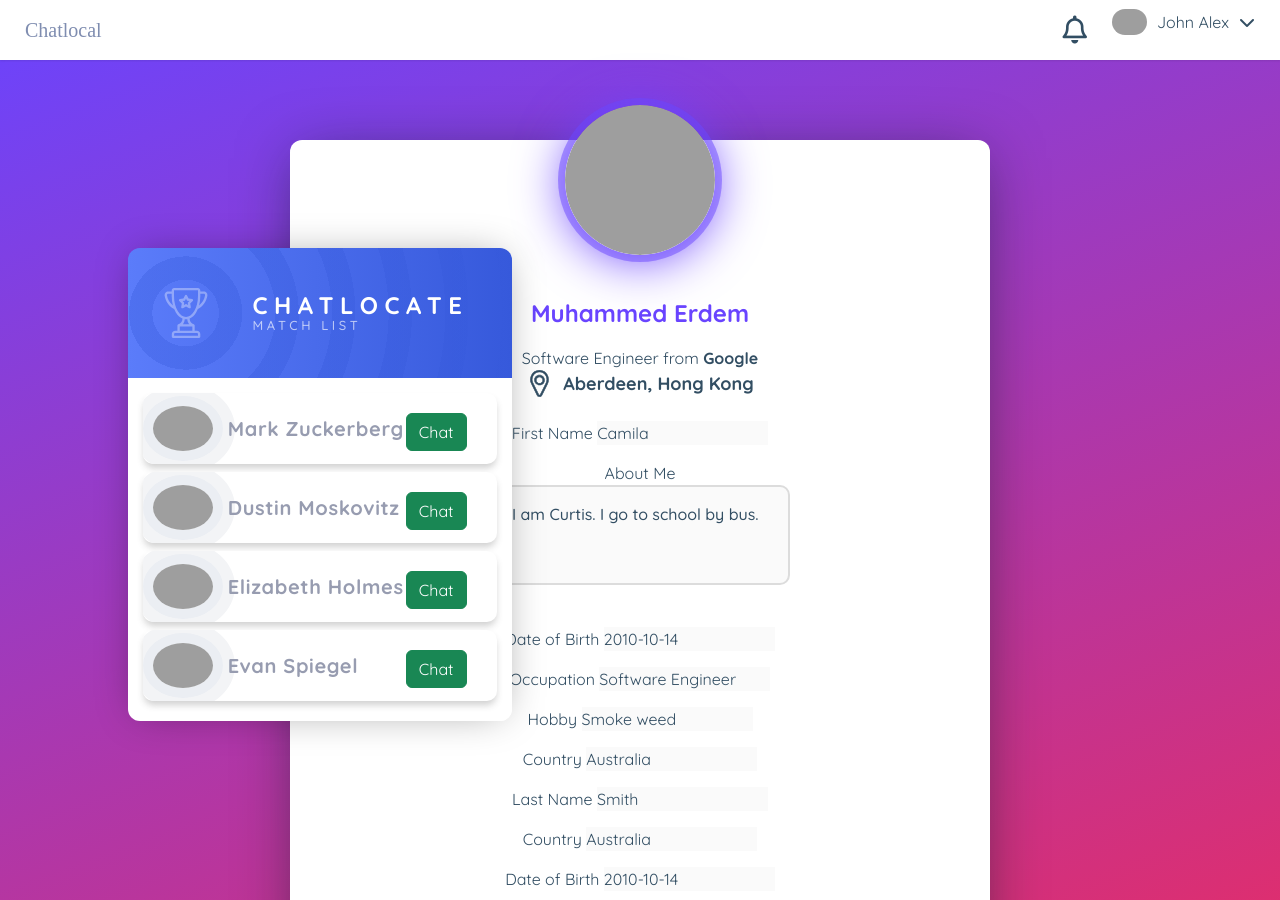
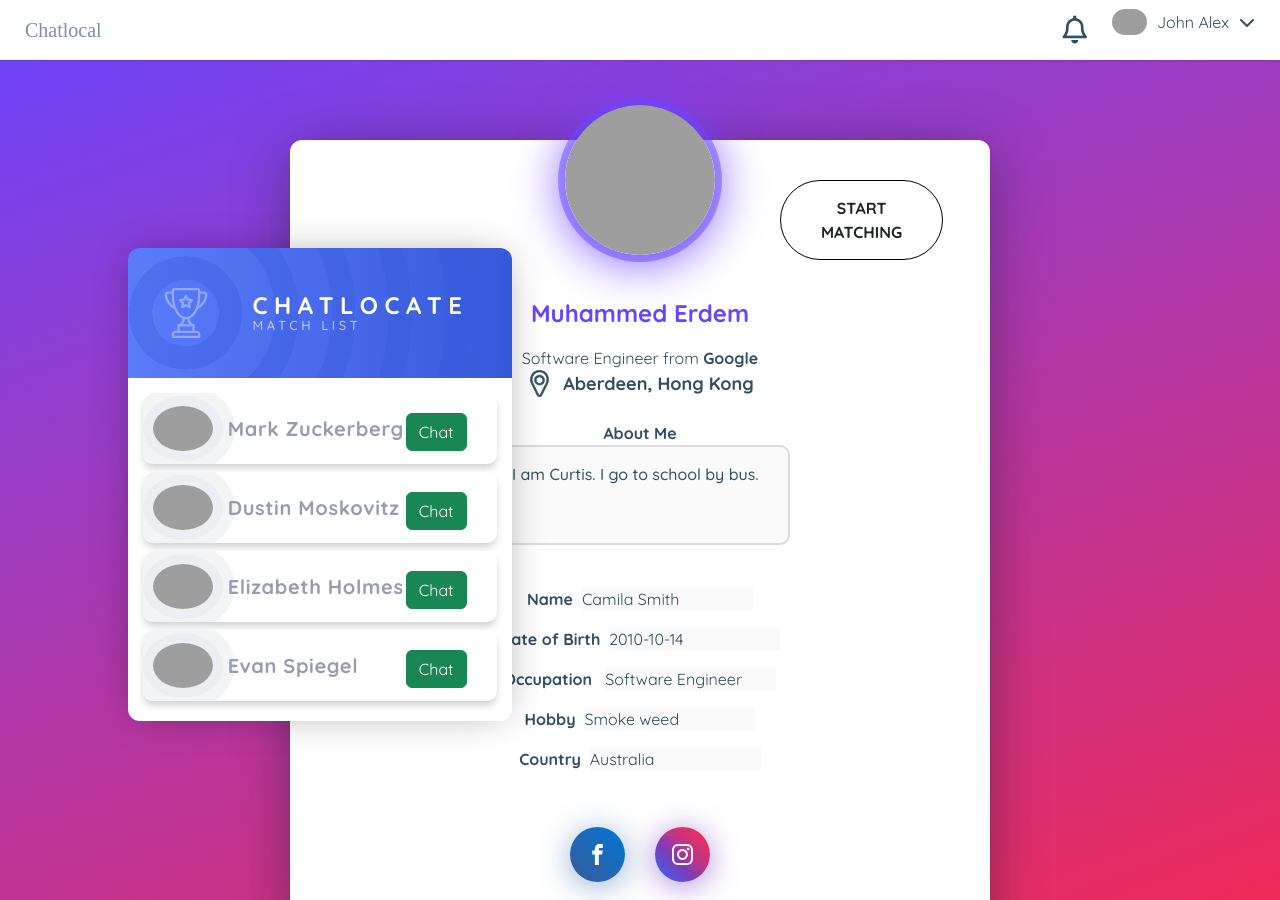
Before and after one commit to Vickylioiki/Tecky-Project2-Chat-Locate, a website: page public/profile_page/profile.html in a window 1280 px wide. Shown: the top 900 px of the page. Drawn offline with nearby package versions, Linux system fonts and the light colour scheme; no server answers; grey boxes are pictures that could not be loaded; a web font is replaced by a local one.

Commit message:
matchRoute

```diff
--- a/public/profile_page/profile.css
+++ b/public/profile_page/profile.css
@@ -360,6 +360,84 @@
 	padding-top: 40px;
 	/* z-index: -100; */
 }
+
+
+.text-box {
+	position: absolute;
+	right: 30%;
+
+
+}
+
+.btn:link,
+.btn:visited {
+	text-transform: uppercase;
+	text-decoration: none;
+	padding: 15px 40px;
+	display: inline-block;
+	border-radius: 100px;
+	transition: all 0.2s;
+	position: absolute;
+}
+
+.btn:hover {
+	transform: translateY(-3px);
+	box-shadow: 0 10px 20px rgba(0, 0, 0, 0.2);
+}
+
+.btn:active {
+	transform: translateY(-1px);
+	box-shadow: 0 5px 10px rgba(0, 0, 0, 0.2);
+}
+
+.btn-white {
+	background-color: #fff;
+	font-weight: bold;
+	border: 1px solid black;
+	box-shadow: ;
+}
+
+.btn::after {
+	content: "";
+	display: inline-block;
+	height: 100%;
+	width: 100%;
+	border-radius: 100px;
+	position: absolute;
+	top: 0;
+	left: 0;
+	z-index: -1;
+	transition: all 0.4s;
+}
+
+.btn-white::after {
+	background-color: #9E5CA1;
+	color: #DF6B66;
+
+}
+
+.btn:hover::after {
+	transform: scaleX(1.4) scaleY(1.6);
+	opacity: 0;
+}
+
+.btn-animated {
+	animation: moveInBottom 5s ease-out;
+	animation-fill-mode: backwards;
+}
+
+@keyframes moveInBottom {
+	0% {
+		opacity: 0;
+		transform: translateY(30px);
+	}
+
+	100% {
+		opacity: 1;
+		transform: translateY(0px);
+	}
+}
+
 
 .profile-card.active .profile-card__cnt {
 	filter: blur(6px);
@@ -880,3 +958,8 @@
 	height: 100px;
 
 }
+
+.bio-row .input-info {
+	font-weight: bold;
+
+}
--- a/public/profile_page/profile.html
+++ b/public/profile_page/profile.html
@@ -120,6 +120,9 @@
       </div>
     </div>
     <div class="profile-card js-profile-card">
+      <div class="text-box">
+        <a href="../matching/matching.html" class="btn btn-white btn-animate">Start Matching</a>
+      </div>
       <div class="profile-card__img">
         <img src="https://m.media-amazon.com/images/I/61BxjnyB7cL._AC_.jpg" alt="profile card">
       </div>
@@ -141,9 +144,11 @@
 
         <div class="panel-body bio-graph-info">
           <!-- <h1>Bio Graph</h1> -->
+
           <div class="row">
             <div class="bio-row">
-              <p><span>First Name </span> <input type="text" value="Camila" disabled></input></p>
+              <p><span class="input-info">About Me</span><br><textarea type="text" id="about-me" class="profile-session"
+                  disabled>I am Curtis. I go to school by bus.</textarea></p>
             </div>
             <br>
 
@@ -155,41 +160,38 @@
                         <p><span>Gender </span> <input type="text" value="M" disabled></input></p>
                     </div> -->
                 <div class="bio-row">
-                  <p><span>About Me</span><br><textarea type="text" id="about-me" class="profile-session"
-                      disabled>I am Curtis. I go to school by bus.</textarea></p>
+                  <p><span class="input-info">Name&nbsp;</span> <input type="text" value="Camila Smith"
+                      disabled></input></p>
                 </div>
+
 
                 <!-- <div class="bio-row">
                       <p><span>Name </span> <input type="text" value="Camila Smith" class="profile-session" disabled></input></p>
                     </div> -->
 
                 <div class="bio-row">
-                  <p><span>Date of Birth</span> <input type="text" value="2010-10-14" id="date-of-birth"
-                      class="profile-session" onfocus="(this.type='date')" onblur="(this.type='text')" disabled></input>
+                  <p><span class="input-info">Date of Birth&nbsp;</span> <input type="text" value="2010-10-14"
+                      id="date-of-birth" class="profile-session" onfocus="(this.type='date')"
+                      onblur="(this.type='text')" disabled></input>
                   </p>
                 </div>
 
                 <div class="bio-row">
-                  <p><span>Occupation </span> <input type="text" value="Software Engineer" class="profile-session"
-                      id="occupation" disabled></input></p>
+                  <p><span class="input-info">Occupation &nbsp;</span> <input type="text" value="Software Engineer"
+                      class="profile-session" id="occupation" disabled></input></p>
                 </div>
 
                 <div class="bio-row">
-                  <p><span>Hobby</span> <input type="text" class="profile-session" value="Smoke weed" id="hobby"
-                      disabled></input></p>
+                  <p><span class="input-info">Hobby&nbsp;</span> <input type="text" class="profile-session"
+                      value="Smoke weed" id="hobby" disabled></input></p>
                 </div>
 
                 <div class="bio-row">
-                  <p><span>Country </span> <input type="text" value="Australia" class="profile-session" id="country"
-                      disabled></input></p>
+                  <p><span class="input-info">Country&nbsp;</span> <input type="text" value="Australia"
+                      class="profile-session" id="country" disabled></input></p>
                 </div>
-
-
-
-
-
               </div>
-              <div class="bio-row">
+              <!-- <div class="bio-row">
                 <p><span>Last Name </span> <input type="text" value="Smith" disabled></input></p>
               </div>
               <div class="bio-row">
@@ -207,7 +209,7 @@
               </div>
               <div class="bio-row">
                 <p><span>Mobile </span> <input type="text" value="852 12345678" disabled></input></p>
-              </div>
+              </div> -->
 
             </div>
           </div>
--- a/public/profile_page/profile.js
+++ b/public/profile_page/profile.js
@@ -2,6 +2,8 @@
 let fds_list_session = document.querySelector(".friends-list-session");
 let editButton = document.querySelector(".edit-btn");
 let bioRow = document.querySelectorAll(".bio-row .profile-session");
+// let startMatching = document.querySelector(""
+
 // let friendsButton = document.querySelector(".friends-btn");
 // let fds_list_session = document.querySelector(".friends-list-session");
 // let editButton = document.querySelector(".edit-btn");
--- a/routes/userRoute.ts
+++ b/routes/userRoute.ts
@@ -187,6 +187,7 @@
         ...filterUserProfile
     } = dbUser
     req.session['user'] = filterUserProfile
+    // req.session.save()
 
     // console.log(sessionUser)
     res.status(200).json({
```
Also changed, not shown: main.ts (+7 -5 lines), public/matching/matching.js (+20 -1 lines), routes/matchRoute.ts (+27 -8 lines), 1 other file.
